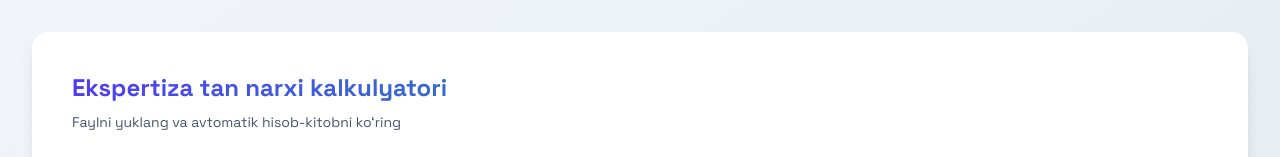
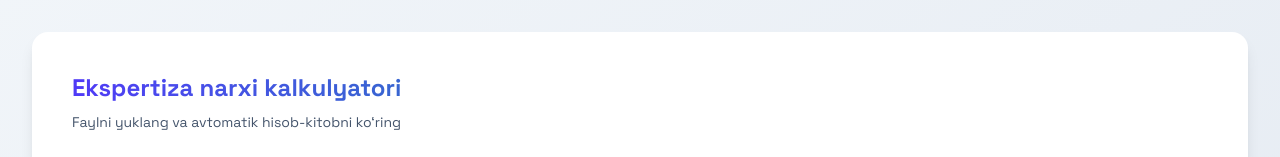
Before and after one commit to riacoders/project-calculator, a Next.js app: page / in a window 1280 px wide. Shown: the top 157 px of the page. Built offline with nearby package versions, Linux system fonts and the light colour scheme.

Commit message:
new changes

```diff
--- a/app/(home)/page.tsx
+++ b/app/(home)/page.tsx
@@ -119,7 +119,7 @@ export default function Page() {
 					transition={{ duration: 0.5 }}
 					className='2xl:text-3xl text-2xl font-bold bg-linear-to-r from-indigo-600 to-emerald-600 text-transparent bg-clip-text'
 				>
-					Ekspertiza tan narxi kalkulyatori
+					Ekspertiza narxi kalkulyatori
 				</motion.h1>
 				<p className='text-slate-600 mt-2 2xl:text-base text-sm'>
 					Faylni yuklang va avtomatik hisob-kitobni ko‘ring
```
